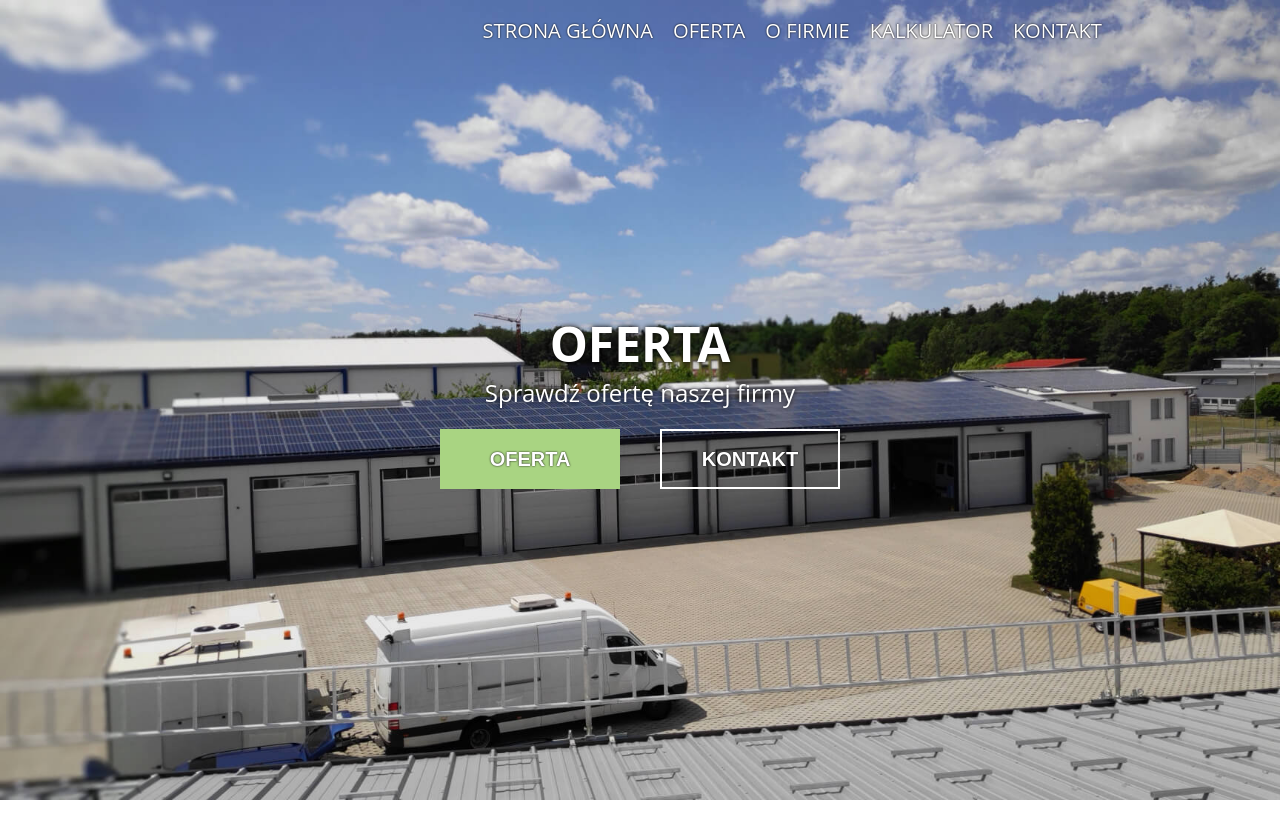
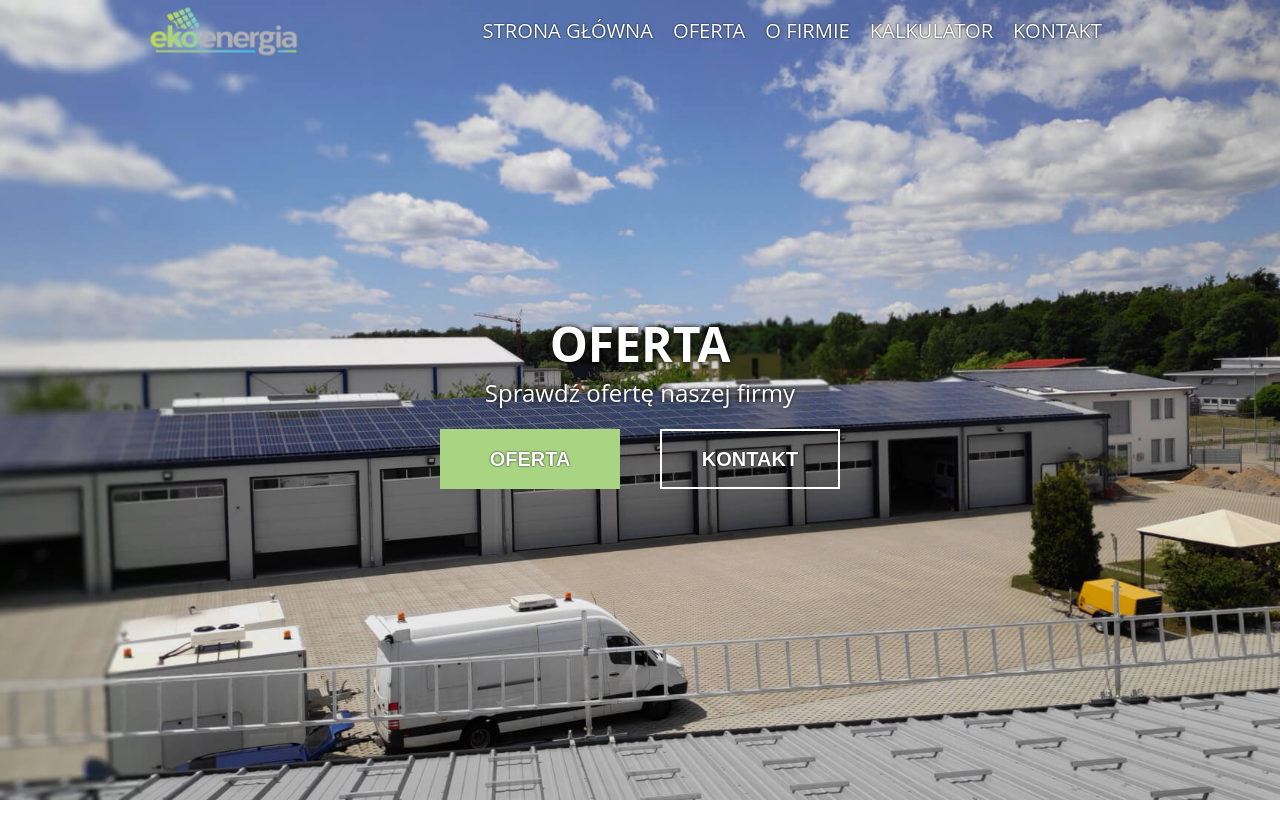
Before and after one commit to trupu/photovoltaics, a Vue app: page / in a window 1280 px wide. Shown: the top 838 px of the page. Built offline with nearby package versions, Linux system fonts and the light colour scheme; the HTML template or start-up script is replaced by a standard one; what vue-silentbox would draw is missing.

Commit message:
feat: add logo

```diff
--- a/src/js/components/Navbar.vue
+++ b/src/js/components/Navbar.vue
@@ -6,6 +6,7 @@
             i(class='fas fa-bars' v-if='!menuShowed')
             i(class='fas fa-times' v-if='menuShowed')
         div.navbar-wrapper
+            img.logo(src="../../img/logo.png")
             ul
                 li.link(@click='toggleMenu()')
                     router-link(to="/")
@@ -204,9 +205,21 @@ export default {
     display: flex;
     align-items: center;
     justify-content: center;
-    background-color: $color-secondary;
+    background-color: $color-primary-dark;
     display: none;
     transform: translateY(-1000px);
+
+    position: relative;
+
+    .logo {
+      position: absolute;
+      left: 10%;
+      top: 0;
+
+      margin-top: -25px;
+      height: 120px;
+      width: auto;
+    }
 
     ul {
       display: flex;
```
